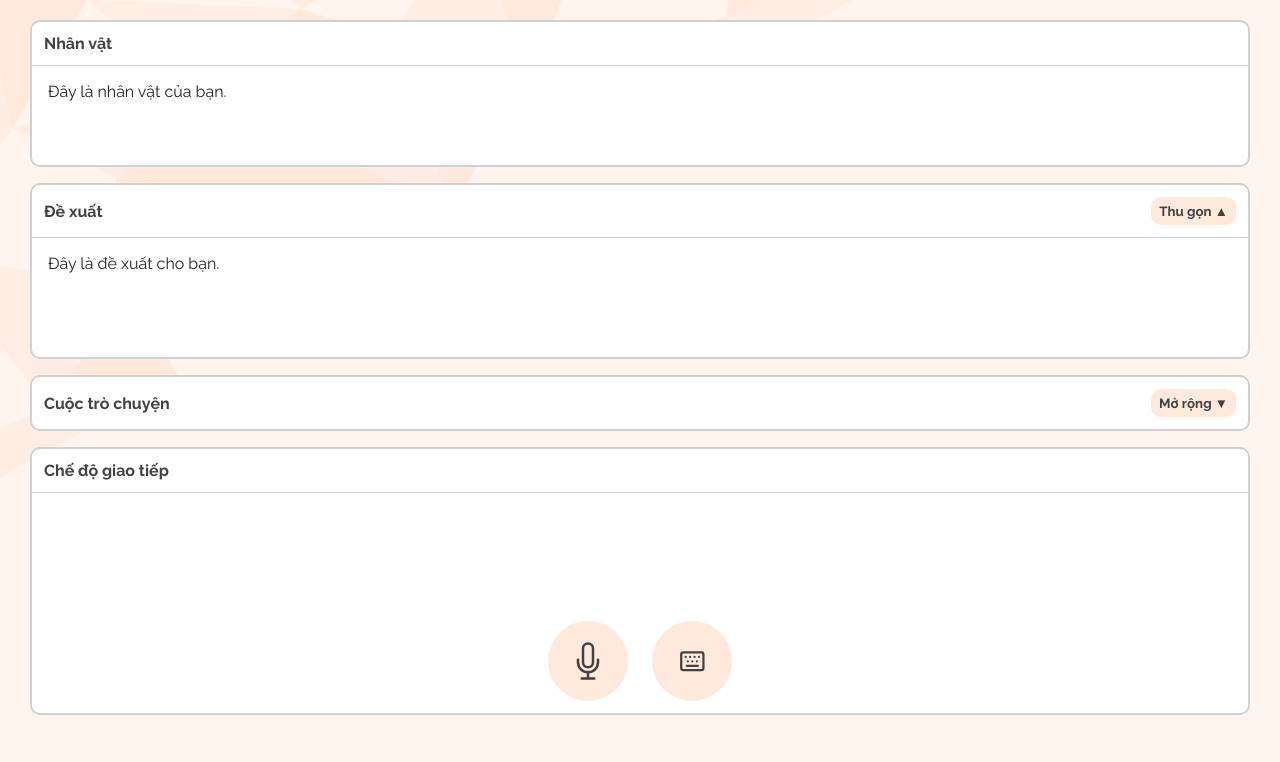
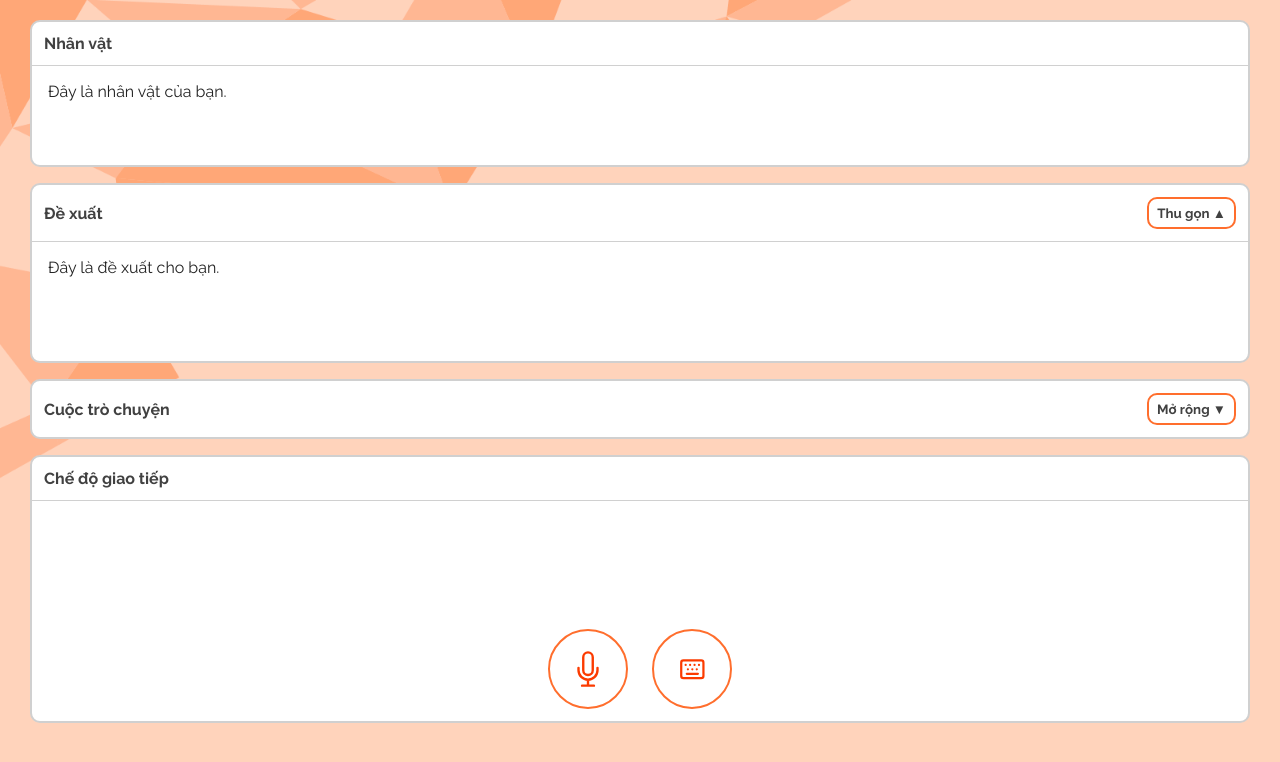
Before and after one commit to laserene/English-Pronunciation-Assessment-System, a React (Vite) app in the folder frontend/: page / in a window 1280 px wide. Shown: the top 762 px of the page. Built offline with nearby package versions, Linux system fonts and the light colour scheme.

Commit message:
feat(conversation screen): update color table and button style

```diff
--- a/frontend/src/pages/Conversation/InteractionPanel/InputModePanel.tsx
+++ b/frontend/src/pages/Conversation/InteractionPanel/InputModePanel.tsx
@@ -9,7 +9,6 @@ export default function InputModePanel(): JSX.Element {
 
   // Audio functions
   const canvasRef = useRef(null);
-  const [isRecording, setIsRecording] = useState(false);
   const audioContextRef = useRef(null);
   const analyserRef = useRef(null);
   const animationRef = useRef(null);
@@ -67,7 +66,6 @@ export default function InputModePanel(): JSX.Element {
     };
 
     draw();
-    setIsRecording(true);
   };
 
   const stopRecording = () => {
@@ -77,7 +75,6 @@ export default function InputModePanel(): JSX.Element {
     if (audioContextRef.current) {
       audioContextRef.current.close();
     }
-    setIsRecording(false);
   };
 
   return (
@@ -123,7 +120,7 @@ export default function InputModePanel(): JSX.Element {
               </svg>
             </button>
             <button
-              className="mode-btn"
+              className={`mode-btn ${inputMode === "typing" ? "active" : ""}`}
               onClick={() => {
                 onModeChange("typing");
                 stopRecording();
--- a/frontend/src/pages/Conversation/index.css
+++ b/frontend/src/pages/Conversation/index.css
@@ -49,7 +49,8 @@
   padding-right: 8px;
   border: none;
   border-radius: 10px;
-  background-color: #ffe9dd;
+  border: 2px solid #ff6e2d;
+  background-color: white;
   cursor: pointer;
 }
 
@@ -72,9 +73,6 @@
   border-top: 1px solid #d0d0d0;
 }
 
-.interaction-block-content-inner canvas {
-}
-
 .no-bottom-padding {
   padding-bottom: 0 !important;
 }
@@ -95,7 +93,7 @@
   background-color: #ffffff;
   border-radius: 8px;
   border: 2px solid #d0d0d0;
-  max-height: 120px;
+  max-height: 100px;
   overflow-y: auto;
 }
 
@@ -114,14 +112,15 @@
   display: flex;
   align-items: center;
   justify-content: center;
-  background-color: #ffe9dd;
+  border: 2px solid #ff6e2d;
+  background-color: white;
   margin: 12px;
-  color: #414141;
+  color: #fc3b00;
   transition: all 0.1s ease;
 }
 
 .mode-btn:hover {
-  opacity: 0.8;
+  background-color: #ffb28e;
 }
 
 .mode-btn:active {
@@ -129,6 +128,6 @@
 }
 
 .active {
-  filter: brightness(0.8);
+  background-color: #ffb28e;
   transform: scale(1.1);
 }
```
Also changed, not shown: frontend/src/assets/images/bg-img_01.png.
